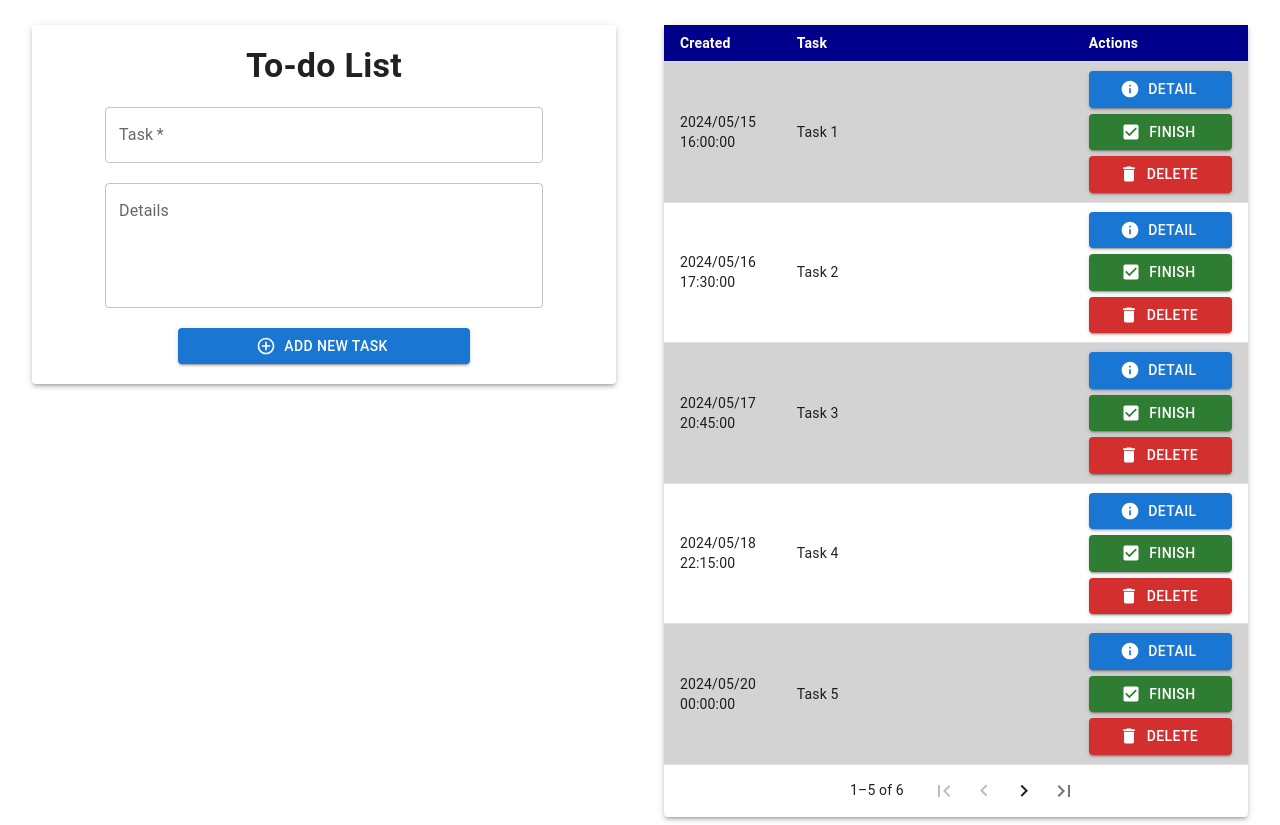
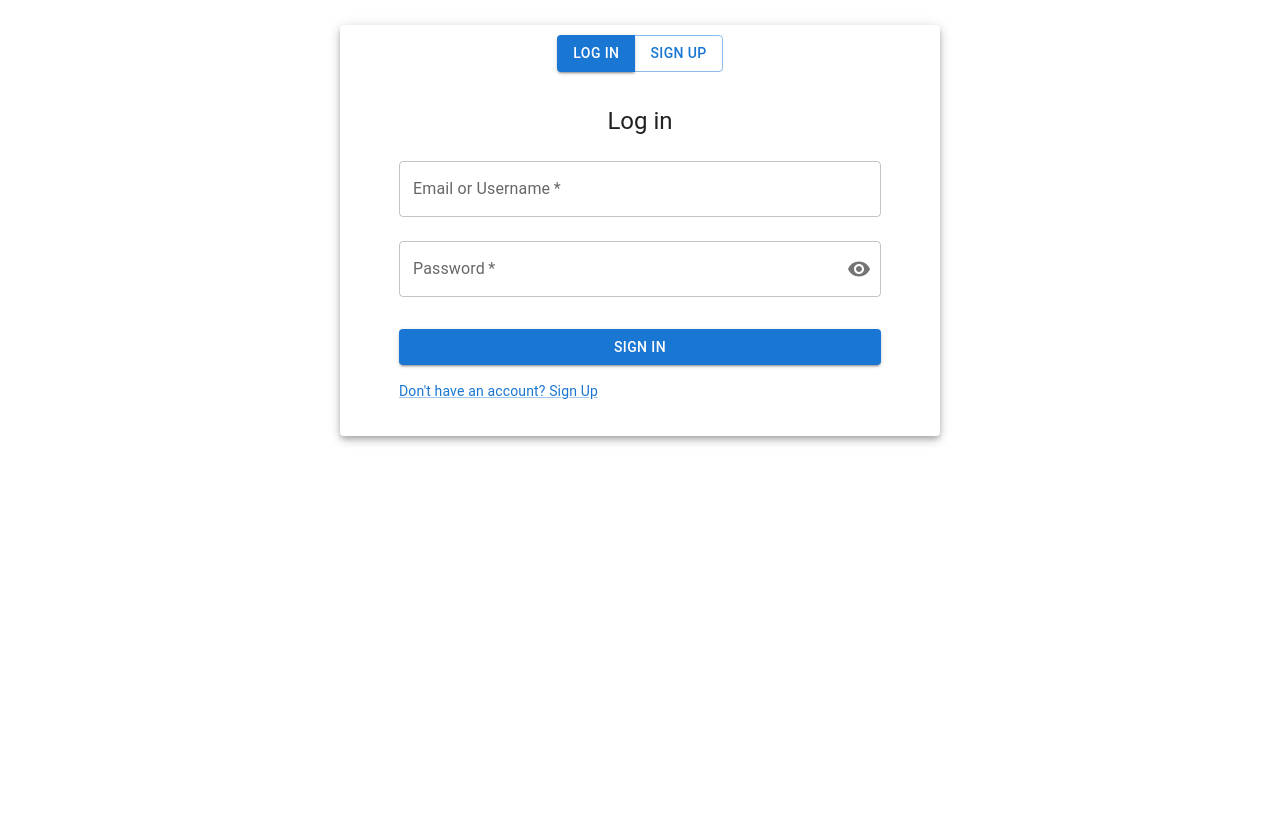
Before and after one commit to The-Aldi-Tri/to-do_app_client, a React (Create React App) app: page / in a window 1280 px wide. After the commit the page ends 800 px from the top, so only its background shows below. Built offline with nearby package versions, Linux system fonts and the light colour scheme.

Commit message:
Made login/sign up page

```diff
--- /dev/null
+++ b/src/components/Login.js
@@ -0,0 +1,104 @@
+import * as React from "react";
+import { useState } from "react";
+import Button from "@mui/material/Button";
+import TextField from "@mui/material/TextField";
+// import FormControlLabel from "@mui/material/FormControlLabel";
+// import Checkbox from "@mui/material/Checkbox";
+import Link from "@mui/material/Link";
+import Grid from "@mui/material/Grid";
+import Box from "@mui/material/Box";
+import Typography from "@mui/material/Typography";
+import Container from "@mui/material/Container";
+import PasswordTextField from "./PasswordTextField";
+
+export default function Login({ handleSelect }) {
+  const [emailOrUsername, setEmailOrUsername] = useState("");
+  const [password, setPassword] = useState("");
+
+  const [showPassword, setShowPassword] = useState(false);
+  const handleClickShowPassword = () => setShowPassword((show) => !show);
+  const handleMouseDownPassword = (event) => event.preventDefault();
+
+  const handleSubmit = (event) => {
+    event.preventDefault();
+    // const data = new FormData(event.currentTarget);
+    // console.log({
+    //   email: data.get("email"),
+    //   password: data.get("password"),
+    // });
+  };
+
+  return (
+    <Container>
+      <Box
+        sx={{
+          margin: "25px",
+          display: "flex",
+          flexDirection: "column",
+          alignItems: "center",
+        }}
+      >
+        <Typography component="h1" variant="h5">
+          Log in
+        </Typography>
+        <Box component="form" onSubmit={handleSubmit} noValidate sx={{ mt: 1 }}>
+          <TextField
+            margin="normal"
+            required
+            fullWidth
+            value={emailOrUsername}
+            label="Email or Username"
+            autoComplete="email"
+            onChange={(e) => setEmailOrUsername(e.target.value)}
+          />
+          <PasswordTextField
+            label={"Password"}
+            value={password}
+            handlePassword={setPassword}
+            showPassword={showPassword}
+            handleClickShowPassword={handleClickShowPassword}
+            handleMouseDownPassword={handleMouseDownPassword}
+          />
+          {/* <TextField
+            margin="normal"
+            required
+            fullWidth
+            value={password}
+            label="Password"
+            type="password"
+            autoComplete="current-password"
+            onChange={(e) => setPassword(e.target.value)}
+          /> */}
+          {/* <FormControlLabel
+            control={<Checkbox value="remember" color="primary" />}
+            label="Remember me"
+          /> */}
+          <Button
+            type="submit"
+            fullWidth
+            variant="contained"
+            sx={{ mt: 3, mb: 2 }}
+          >
+            Sign In
+          </Button>
+          <Grid container>
+            {/* <Grid item xs>
+              <Link href="#" variant="body2">
+                Forgot password?
+              </Link>
+            </Grid> */}
+            <Grid item>
+              <Link
+                href="#"
+                variant="body2"
+                onClick={() => handleSelect("signup")}
+              >
+                {"Don't have an account? Sign Up"}
+              </Link>
+            </Grid>
+          </Grid>
+        </Box>
+      </Box>
+    </Container>
+  );
+}
--- /dev/null
+++ b/src/components/PasswordTextField.js
@@ -0,0 +1,42 @@
+import {
+  FormControl,
+  InputLabel,
+  OutlinedInput,
+  InputAdornment,
+  IconButton,
+} from "@mui/material";
+import { Visibility, VisibilityOff } from "@mui/icons-material";
+
+export default function PasswordTextField({
+  label,
+  value,
+  handlePassword,
+  showPassword,
+  handleClickShowPassword,
+  handleMouseDownPassword,
+}) {
+  return (
+    <FormControl margin="normal" fullWidth required variant="outlined">
+      <InputLabel htmlFor="outlined-adornment-password">{label}</InputLabel>
+      <OutlinedInput
+        value={value}
+        onChange={(e) => handlePassword(e.target.value)}
+        id="outlined-adornment-password"
+        type={showPassword ? "text" : "password"}
+        endAdornment={
+          <InputAdornment position="end">
+            <IconButton
+              aria-label="toggle password visibility"
+              onClick={handleClickShowPassword}
+              onMouseDown={handleMouseDownPassword}
+              edge="end"
+            >
+              {showPassword ? <VisibilityOff /> : <Visibility />}
+            </IconButton>
+          </InputAdornment>
+        }
+        label={label}
+      />
+    </FormControl>
+  );
+}
--- /dev/null
+++ b/src/components/Signup.js
@@ -0,0 +1,109 @@
+import * as React from "react";
+import { useState } from "react";
+import Button from "@mui/material/Button";
+import TextField from "@mui/material/TextField";
+import Link from "@mui/material/Link";
+import Grid from "@mui/material/Grid";
+import Box from "@mui/material/Box";
+import Typography from "@mui/material/Typography";
+import Container from "@mui/material/Container";
+import PasswordTextField from "./PasswordTextField";
+
+export default function Signup({ handleSelect }) {
+  const [username, setUsername] = useState("");
+  const [email, setEmail] = useState("");
+  const [password, setPassword] = useState("");
+  const [rePassword, setRePassword] = useState("");
+
+  const [showPassword, setShowPassword] = useState(false);
+  const handleClickShowPassword = () => setShowPassword((show) => !show);
+  const handleMouseDownPassword = (event) => event.preventDefault();
+
+  const handleSubmit = (event) => {
+    event.preventDefault();
+    // const data = new FormData(event.currentTarget);
+    // console.log({
+    //   email: data.get("email"),
+    //   password: data.get("password"),
+    // });
+  };
+
+  return (
+    <Container>
+      <Box
+        sx={{
+          margin: "25px",
+          display: "flex",
+          flexDirection: "column",
+          alignItems: "center",
+        }}
+      >
+        <Typography component="h1" variant="h5">
+          Sign Up
+        </Typography>
+        <Box component="form" onSubmit={handleSubmit} noValidate sx={{ mt: 1 }}>
+          <TextField
+            margin="normal"
+            required
+            fullWidth
+            id="username"
+            label="Username"
+            name="username"
+            value={username}
+            onChange={(e) => setUsername(e.target.value)}
+          />
+          <TextField
+            margin="normal"
+            required
+            fullWidth
+            id="email"
+            label="Email"
+            name="email"
+            autoComplete="email"
+            value={email}
+            onChange={(e) => setEmail(e.target.value)}
+          />
+          <PasswordTextField
+            label={"Password"}
+            value={password}
+            handlePassword={setPassword}
+            showPassword={showPassword}
+            handleClickShowPassword={handleClickShowPassword}
+            handleMouseDownPassword={handleMouseDownPassword}
+          />
+          <PasswordTextField
+            label={"Re-Type Password"}
+            password={rePassword}
+            handlePassword={setRePassword}
+            showPassword={showPassword}
+            handleClickShowPassword={handleClickShowPassword}
+            handleMouseDownPassword={handleMouseDownPassword}
+          />
+          {/* <FormControlLabel
+            control={<Checkbox value="remember" color="primary" />}
+            label="Remember me"
+          /> */}
+          <Button
+            type="submit"
+            fullWidth
+            variant="contained"
+            sx={{ mt: 3, mb: 2 }}
+          >
+            Sign In
+          </Button>
+          <Grid container>
+            <Grid item>
+              <Link
+                href="#"
+                variant="body2"
+                onClick={() => handleSelect("login")}
+              >
+                {"Already have an account? Log in"}
+              </Link>
+            </Grid>
+          </Grid>
+        </Box>
+      </Box>
+    </Container>
+  );
+}
--- a/src/index.js
+++ b/src/index.js
@@ -1,11 +1,13 @@
 import React from "react";
 import ReactDOM from "react-dom/client";
 import "./index.css";
-import App from "./App";
+import App from "./pages/App";
+import LoginSignUp from "./pages/LoginSignUp";
+
 const root = ReactDOM.createRoot(document.getElementById("root"));
 root.render(
   <React.StrictMode>
-    <App />
+    <LoginSignUp />
   </React.StrictMode>
 );
 
--- a/src/App.js
+++ b/src/pages/App.js
@@ -1,8 +1,8 @@
 import React, { useState } from "react";
 import "./App.css";
-import MuiTable from "./components/MuiTable";
-import MuiForm from "./components/MuiForm";
-import createData from "./utils/createData";
+import MuiTable from "../components/MuiTable";
+import MuiForm from "../components/MuiForm";
+import createData from "../utils/createData";
 
 const dummy = [
   createData(
--- /dev/null
+++ b/src/pages/LoginSignUp.js
@@ -0,0 +1,45 @@
+import React, { useState } from "react";
+import { Paper, Box, Stack, Button, ButtonGroup } from "@mui/material";
+import Login from "../components/Login";
+import Signup from "../components/Signup";
+
+const LoginSignUp = () => {
+  const [selected, setSelected] = useState("login");
+  const handleSelect = (newSelect) => {
+    setSelected(newSelect);
+  };
+  return (
+    <div className="login-signup-container">
+      <Box
+        maxWidth={"sm"}
+        sx={{ margin: "auto", mt: "25px", p: "10px" }}
+        component={Paper}
+        elevation={5}
+      >
+        <Stack spacing={1} justifyContent="center" alignItems="center">
+          <ButtonGroup>
+            <Button
+              variant={selected === "login" ? "contained" : "outlined"}
+              onClick={() => handleSelect("login")}
+            >
+              Log in
+            </Button>
+            <Button
+              variant={selected === "signup" ? "contained" : "outlined"}
+              onClick={() => handleSelect("signup")}
+            >
+              Sign up
+            </Button>
+          </ButtonGroup>
+          {selected === "login" ? (
+            <Login handleSelect={handleSelect} />
+          ) : (
+            <Signup handleSelect={handleSelect} />
+          )}
+        </Stack>
+      </Box>
+    </div>
+  );
+};
+
+export default LoginSignUp;
```
Also changed, not shown: src/pages/App.css (renamed from src/App.css).
